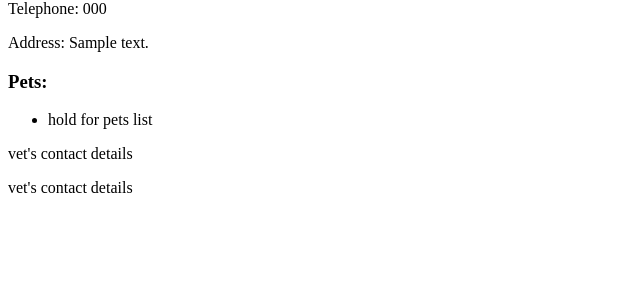
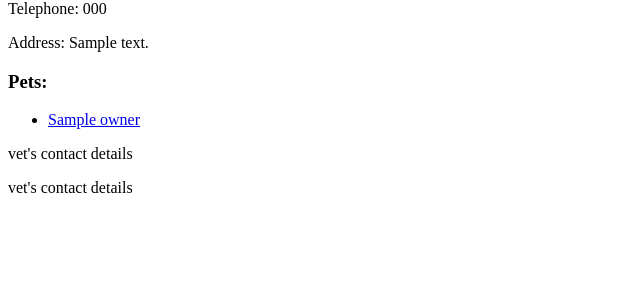
Before and after one commit to saraMDavies/vet_admin_app, a Flask app: page /owners/1 in a window 1280 px wide. Shown: the part 153-453 px from the top of the page, without its empty margins (0-640 px from the left). Run offline with Flask 2, Linux system fonts and the light colour scheme; a database or web service that is not in the repository returns one stand-in record (values such as "Sample title"); some libraries are stand-ins or nearby versions.

Commit message:
user can see list of pets on owners pagge

```diff
--- a/vet_app/controllers/owners_controller.py
+++ b/vet_app/controllers/owners_controller.py
@@ -7,5 +7,6 @@ owners_blueprint = Blueprint("owners", __name__)
 @owners_blueprint.route('/owners/<id>')
 def show_owner(id):
     owner = owner_repository.select_by_id(id)
+    pets = owner_repository.get_all_pets(id)
 
-    return render_template('owners/show.html', owner = owner)
+    return render_template('owners/show.html', owner = owner, pets = pets)
--- a/vet_app/repositories/owner_repository.py
+++ b/vet_app/repositories/owner_repository.py
@@ -45,6 +45,7 @@ def get_all_pets(id):
 
     for row in results:
         vet = vet_repository.select_by_id(row['vet_id'])
-        owner = select_by_id(row['owne_id'])
+        owner = select_by_id(row['owner_id'])
         pet = Pet(row['name'], row['dob'], row['animal_category'], owner, vet, row['notes'], row['id'])
-    return pet
+        pets.append(pet)
+    return pets
--- a/vet_app/templates/owners/show.html
+++ b/vet_app/templates/owners/show.html
@@ -10,7 +10,9 @@
 <h3>Pets:</h3>
 
 <ul>
-    <li>hold for pets list</li>
+    {% for pet in pets %}
+    <li><a href="/pets/{{pet.id}}">{{pet.name}}</a></li>
+    {% endfor %}
 </ul>
 
 
```
